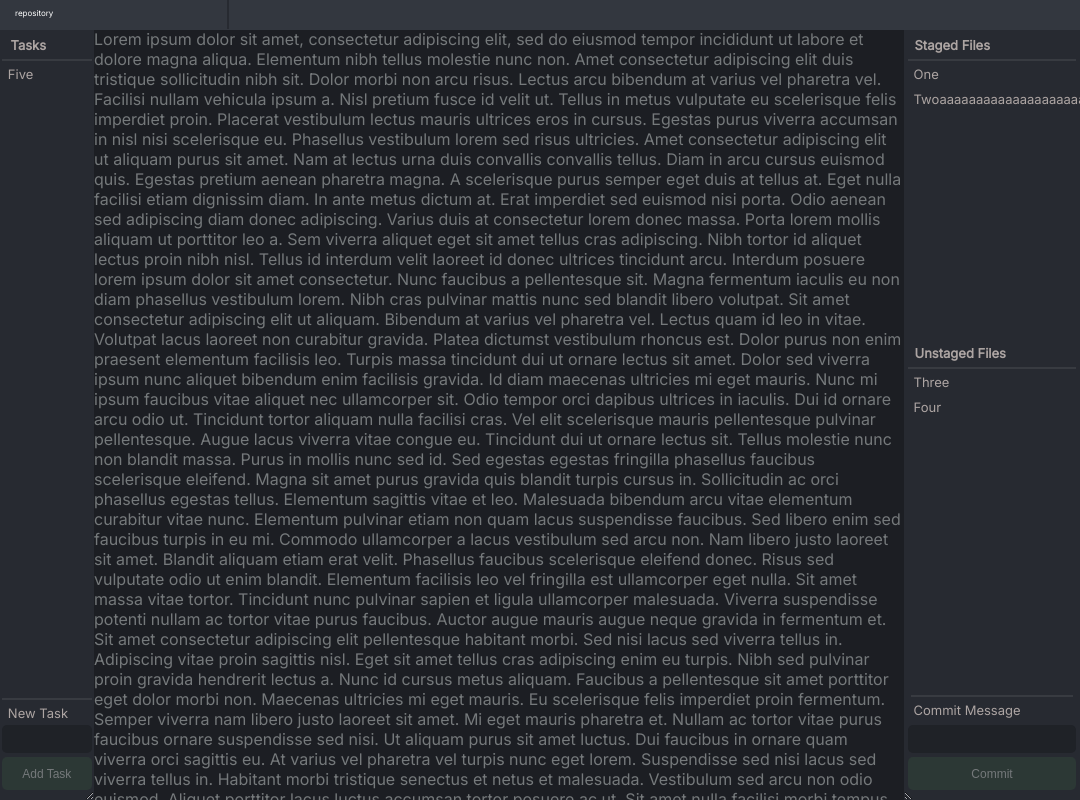
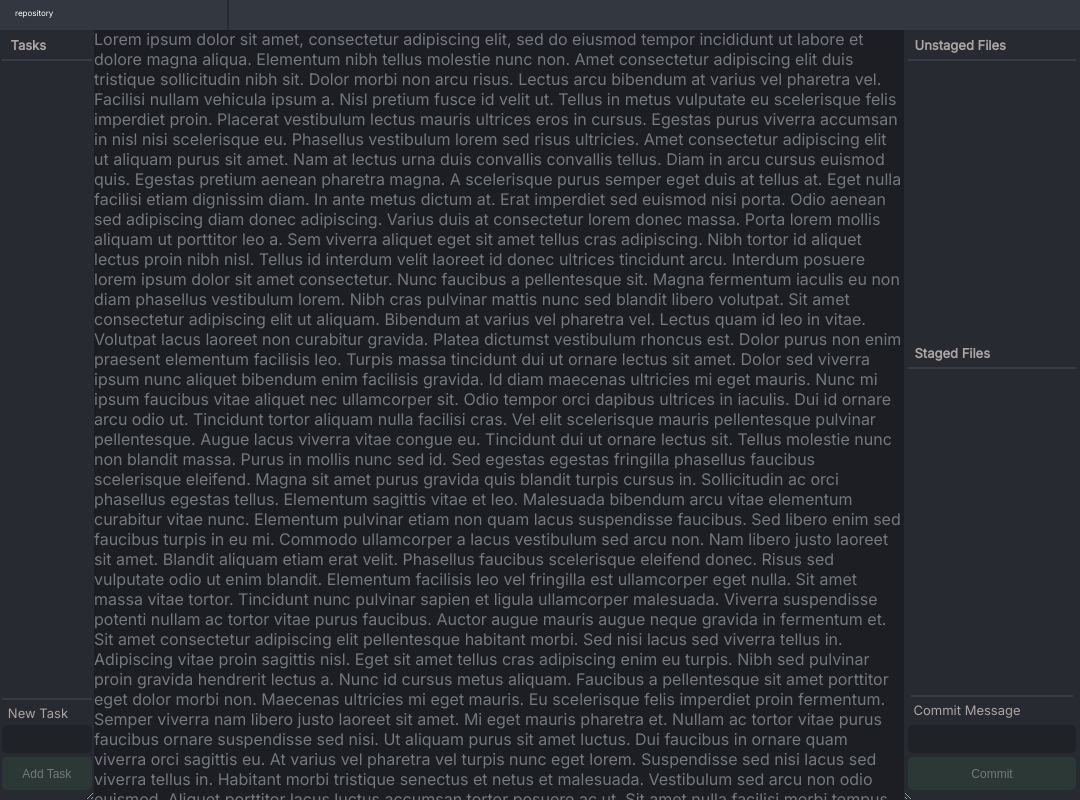
Before and after one commit to Chengming-Li/CableVCS, an Electron app: page Application/src/index.html in a window 1080 px wide. Drawn offline with Linux system fonts and the light colour scheme; no server answers.

Commit message:
added feature to reset everything

```diff
--- a/Application/src/index.css
+++ b/Application/src/index.css
@@ -145,7 +145,7 @@ hr {
 }
 #staged-files {
     position: absolute;
-    top: 0px;
+    top: 40%;
     width: 100%;
     left: 0%;
     height: calc(40% - 30px);
@@ -158,7 +158,7 @@ hr {
 }
 #unstaged-files {
     position: absolute;
-    top: 40%;
+    top: 0px;
     width: 100%;
     left: 0%;
     height: calc(60% - 140px);
--- a/Application/src/index.html
+++ b/Application/src/index.html
@@ -33,19 +33,19 @@
         </div>
     </div>
     <div class="stagingArea" id="stagingArea">
+        <div id="unstaged-files">
+            <p id="unstaged-files-label" class="sidebar-label">Unstaged Files</p>
+            <hr id = "unstaged-files-hr">
+            <div class="holder" id="unstaged-holder">
+                <div id="unstaged-files-list" class="list">
+                </div>
+            </div>
+        </div>
         <div id="staged-files">
             <p id="staged-files-label" class="sidebar-label">Staged Files</p>
             <hr id = "staged-files-hr">
             <div class="holder" id="staged-holder">
                 <div id="staged-files-list" class="list">
-                </div>
-            </div>
-        </div>
-        <div id="unstaged-files">
-            <p id="unstaged-files-label" class="sidebar-label">Unstaged Files</p>
-            <hr id = "unstaged-files-hr">
-            <div class="holder" id="unstaged-holder">
-                <div id="unstaged-files-list" class="list">
                 </div>
             </div>
         </div>
--- a/Application/src/render.js
+++ b/Application/src/render.js
@@ -31,6 +31,9 @@ getDir.addEventListener('click', () => {
 
 const completed = [];
 const added = [];
+const taskElementList = []
+const stagedFilesList = [];
+const unstagedFilesList = [];
 var topPosition = logText.offsetTop - 17;
 const maxTop = topPosition;
 
@@ -94,6 +97,7 @@ observer.observe(stage);
 setThirdWidth();
 //#endregion
 
+//#region for files and tasks
 /**
  * Adds a new item in the lists
  * @param {*} name text shown on the item
@@ -104,14 +108,20 @@ setThirdWidth();
 function addFile(name, status) {
     let parent
     let newParent
+    let thisList;
+    let otherList;
     switch (status) {
         case 0:
             parent = stagedFiles
             newParent = unstagedFiles
+            thisList = stagedFilesList
+            otherList = unstagedFilesList
             break;
         case 1:
             parent = unstagedFiles
             newParent = stagedFiles
+            otherList = stagedFilesList
+            thisList = unstagedFilesList
             break;
     }
     // Create a new item div
@@ -133,7 +143,13 @@ function addFile(name, status) {
         let tmp = parent;
         parent = newParent;
         newParent = tmp;
+        remove(item)
+        otherList.push(item);
+        tmp = thisList;
+        thisList = otherList;
+        otherList = tmp;
     });
+    thisList.push(item);
 
     // Add the item to the list
     parent.appendChild(item);
@@ -169,7 +185,25 @@ function addTask(name) {
 
     // Add the item to the list
     parent.appendChild(item);
+    taskElementList.push(item);
 }
+function resetEverything() {
+    stagedFilesList.forEach(function(item) {
+        item.remove()
+    });
+    unstagedFilesList.forEach(function(item) {
+        item.remove()
+    });
+    taskElementList.forEach(function(item) {
+        item.remove()
+    })
+    stagedFilesList.length = 0;
+    unstagedFilesList.length = 0;
+    taskElementList.length = 0;
+    completed.length = 0;
+    added.length = 0;
+}
+//#endregion
 
 //#region for setting up IPC
 // handles messages received by render.js
@@ -210,3 +244,4 @@ addFile("Three", 1)
 addFile("Four", 1)
 added.push("Four")
 addTask("Five")
+resetEverything()
```
